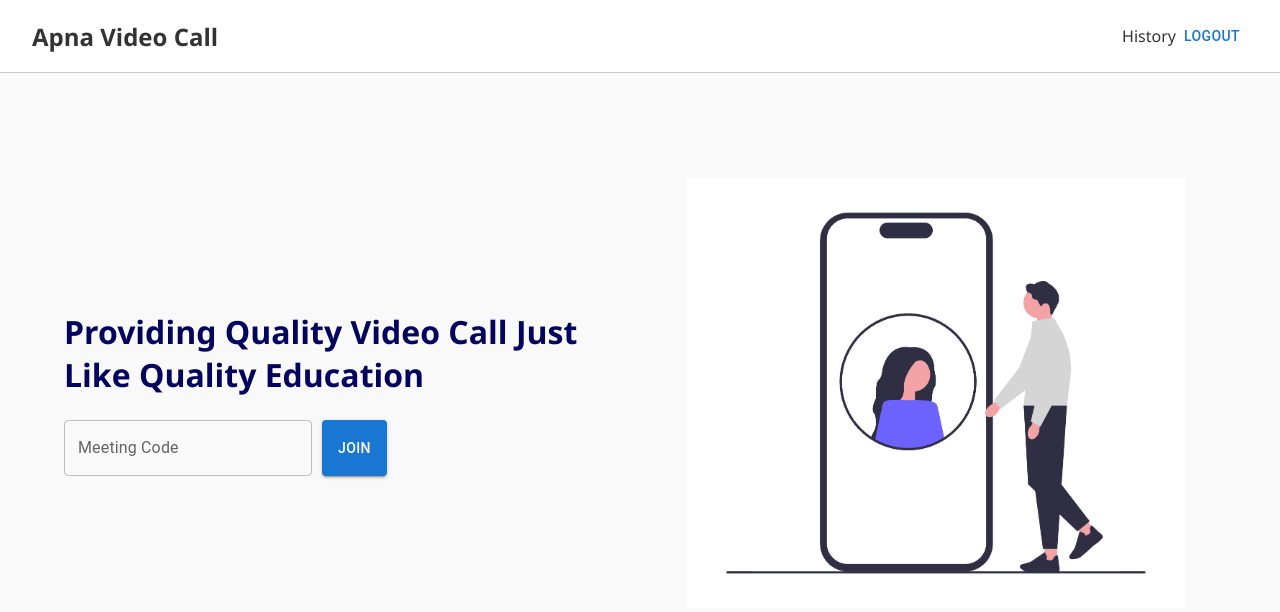
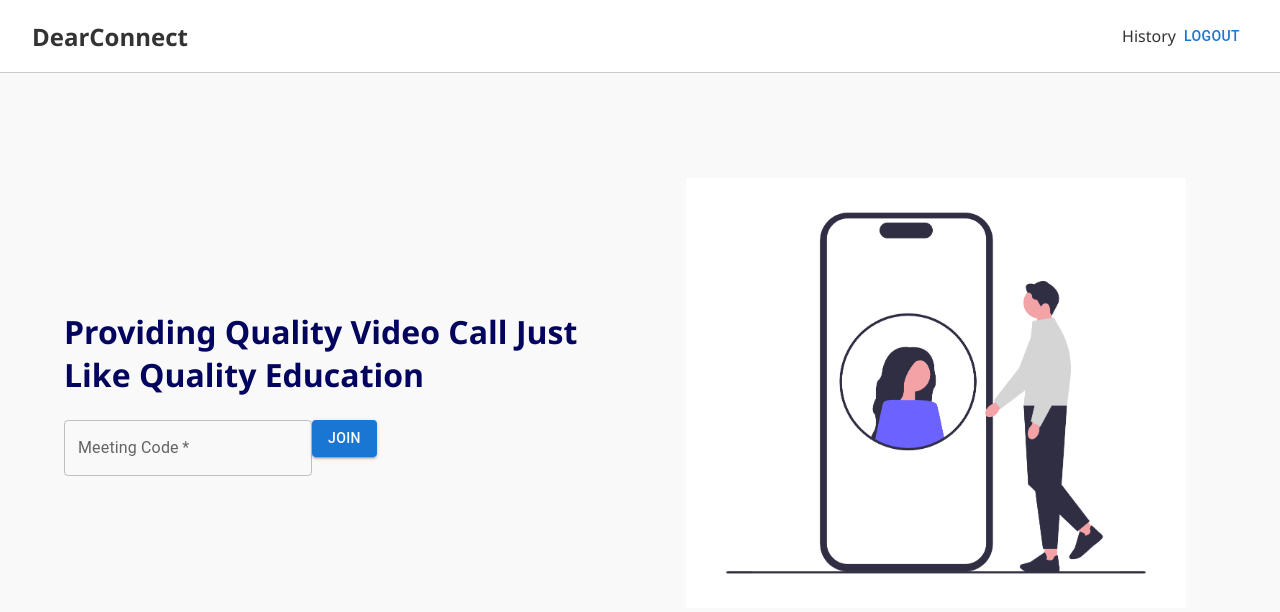
Before and after one commit to jayakrishnavamsi-Namburi/DearConnect, a React (Create React App) app in the folder frontend/: page /home in a window 1280 px wide. Shown: the top 612 px of the page. Built offline with nearby package versions, Linux system fonts and the light colour scheme; sample sign-in values are in the browser's storage; some icons are missing.

Commit message:
add the Video id

```diff
--- a/frontend/src/pages/Home.jsx
+++ b/frontend/src/pages/Home.jsx
@@ -26,7 +26,7 @@ function HomeComponent() {
 
                 <div style={{ display: "flex", alignItems: "center" }}>
 
-                    <h2>Apna Video Call</h2>
+                    <h2>DearConnect</h2>
                 </div>
 
                 <div style={{ display: "flex", alignItems: "center" }}>
@@ -58,8 +58,15 @@ function HomeComponent() {
 
                         <div style={{ display: 'flex', gap: "10px" }}>
 
-                            <TextField onChange={e => setMeetingCode(e.target.value)} id="outlined-basic" label="Meeting Code" variant="outlined" />
-                            <Button onClick={handleJoinVideoCall} variant='contained'>Join</Button>
+                            <form onSubmit={handleJoinVideoCall}>
+                                <TextField
+                                    onChange={e => setMeetingCode(e.target.value)}
+                                    label="Meeting Code"
+                                    variant="outlined"
+                                    required
+                                />
+                                <Button type="submit" variant="contained">Join</Button>
+                            </form>
 
                         </div>
                     </div>
@@ -74,84 +81,3 @@ function HomeComponent() {
 
 
 export default withAuth(HomeComponent)
-
-
-
-// import React, { useContext, useState } from 'react';
-// import withAuth from '../utils/withAuth';
-// import { useNavigate } from 'react-router-dom';
-// import "../styles/home.css";
-// import { Button, IconButton, TextField } from '@mui/material';
-// import RestoreIcon from '@mui/icons-material/Restore';
-// import MenuIcon from '@mui/icons-material/Menu';
-// import { AuthContext } from '../contexts/AuthContext';
-
-// function HomeComponent() {
-//   const navigate = useNavigate();
-//   const [meetingCode, setMeetingCode] = useState("");
-//   const [toggleNav, setToggleNav] = useState(false);
-//   const { addToUserHistory } = useContext(AuthContext);
-
-//   const handleJoinVideoCall = async () => {
-//     if (meetingCode.trim() === "") {
-//       alert("Please enter a valid meeting code.");
-//       return;
-//     }
-//     await addToUserHistory(meetingCode);
-//     navigate(`/${meetingCode}`);
-//   };
-
-//   return (
-//     <>
-//       <header className="navBar">
-//         <div className="navBar-left">
-//           <h2>DearConnect</h2>
-//         </div>
-
-//         <div className={`navBar-right ${toggleNav ? "open" : ""}`}>
-//           <IconButton aria-label="View history" onClick={() => navigate("/history")}>
-//             <RestoreIcon />
-//           </IconButton>
-//           <p  id="history-label"   onClick={() => navigate("/history")} >History</p>
-//           <Button
-//             variant="outlined"
-//             onClick={() => {
-//               localStorage.removeItem("token");
-//               navigate("/");
-//             }}
-//           >
-//             Logout
-//           </Button>
-//         </div>
-
-//         <div className="navToggle" onClick={() => setToggleNav(!toggleNav)}>
-//           <MenuIcon />
-//         </div>
-//       </header>
-
-//       <main className="meetContainer">
-//         <section className="leftPanel">
-//           <h2>Providing Quality Video Call Just Like Quality Education</h2>
-//           <div className="joinControls">
-//             <TextField
-//               id="meeting-code"
-//               label="Meeting Code"
-//               variant="outlined"
-//               value={meetingCode}
-//               onChange={e => setMeetingCode(e.target.value)}
-//               fullWidth={false}
-//             />
-//             <Button variant="contained" onClick={handleJoinVideoCall}>
-//               Join
-//             </Button>
-//           </div>
-//         </section>
-//         <section className="rightPanel">
-//           <img src="/undraw_calling_ieh0.png" alt="Video call illustration" />
-//         </section>
-//       </main>
-//     </>
-//   );
-// }
-
-// export default withAuth(HomeComponent);
```
